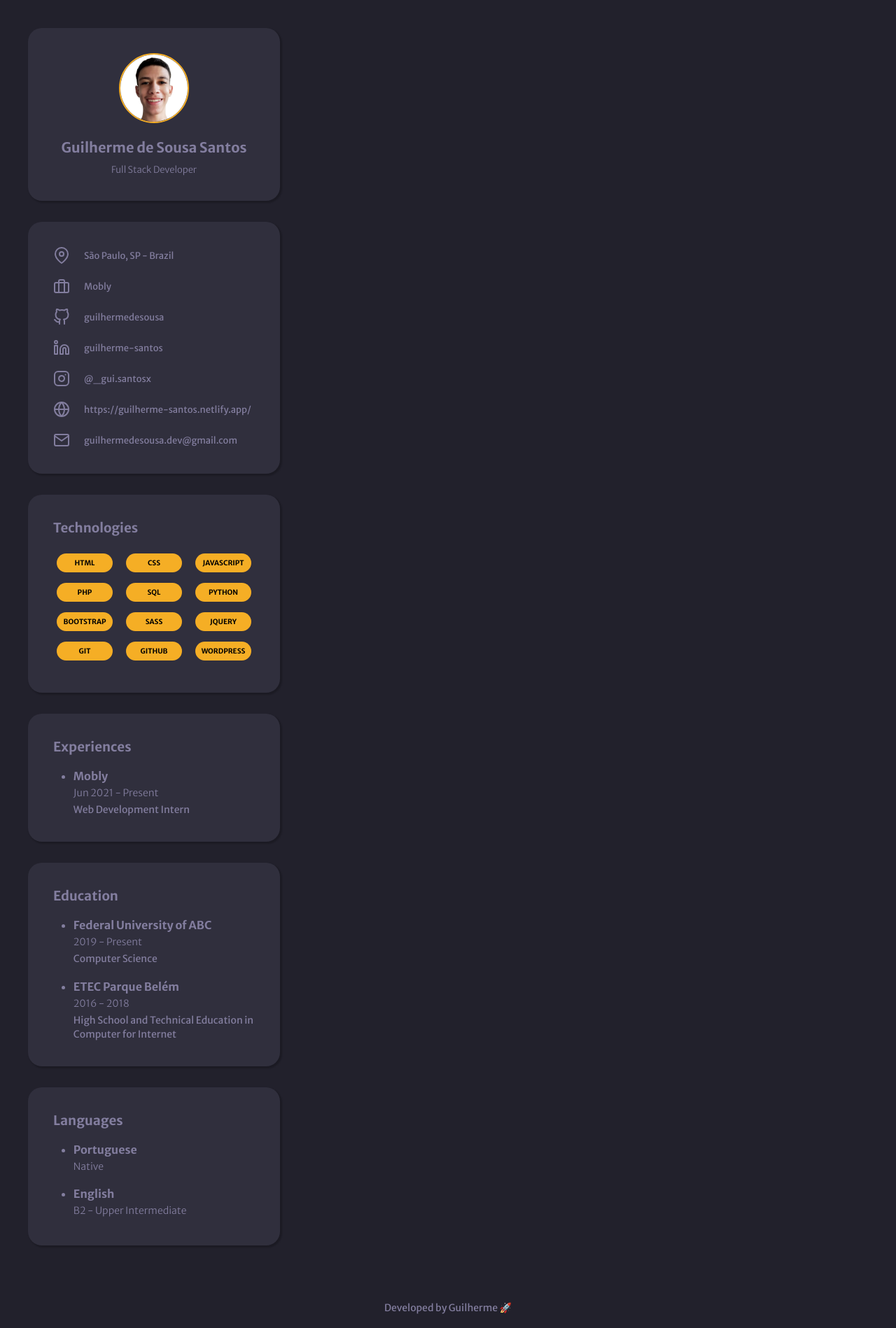
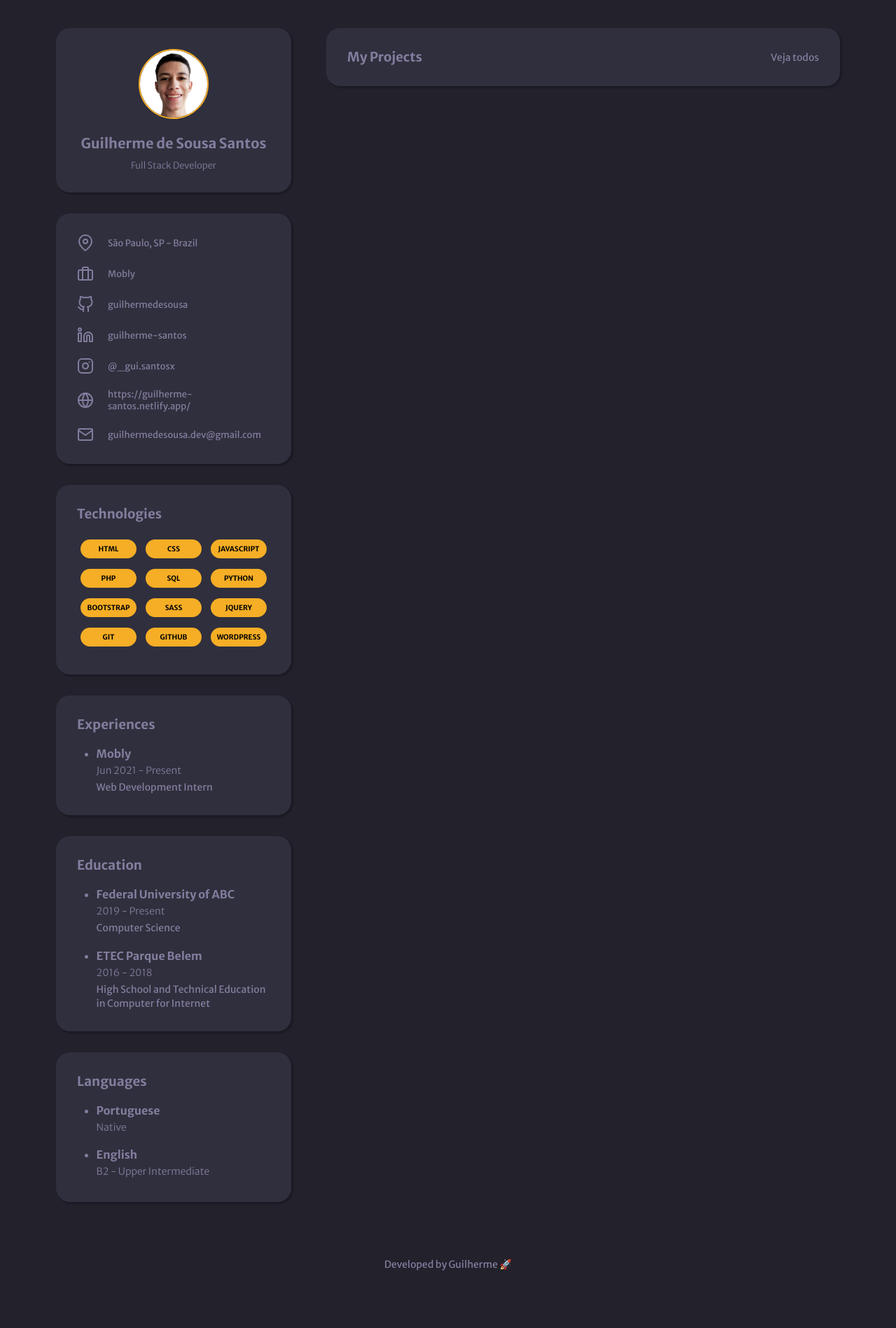
Before and after one commit to guilhermedesousa/challenge-portfolio, a PHP site: page / in a window 1280 px wide. Shown: the whole page at 70% size. After the commit the page ends 1816 px from the top, so only its background shows below. Run offline with PHP 8.4, Linux system fonts and the light colour scheme.

Commit message:
create 'my projects' section and change the container width

```diff
--- a/assets/css/desktop-style.css
+++ b/assets/css/desktop-style.css
@@ -25,6 +25,9 @@ a {
 }
 
 .container {
+  width: min(1200px, 100vw);
+  margin: auto;
+
   display: grid;
   grid-template-columns: 30% auto;
   grid-template-rows: auto auto;
@@ -39,7 +42,7 @@ a {
   box-shadow: 2px 2px 2px 1px rgba(0, 0, 0, 0.2);
   border-radius: 20px;
 
-  padding: 10%;
+  padding: 30px;
 }
 
 .card-content h3 {
@@ -200,6 +203,21 @@ a {
   grid-area: m;
 }
 
+/* projects */
+.my-portfolio .my-projects div:first-child {
+  display: flex;
+  align-items: center;
+  justify-content: space-between;
+}
+
+.my-portfolio .my-projects div:first-child h3 {
+  margin-bottom: 0;
+}
+
+.my-portfolio .my-projects div:first-child p {
+  font-size: 14px;
+}
+
 /* footer =================================== */
 footer {
   grid-area: f;
--- a/index.html
+++ b/index.html
@@ -121,7 +121,7 @@
                     </ul>
 
                     <ul class="list">
-                        <li>ETEC Parque Belém</li>
+                        <li>ETEC Parque Belem</li>
                         <p class="list-date">2016 - 2018</p>
                         <p class="list-detail">High School and Technical Education in Computer for Internet</p>
                     </ul>
@@ -146,6 +146,10 @@
 
         <main class="my-portfolio">
             <div class="my-projects">
+                <div class="card-content">
+                    <h3>My Projects</h3>
+                    <p>Veja todos</p>
+                </div>
                 <div class="project-1"></div>
                 <div class="project-2"></div>
             </div>
```
